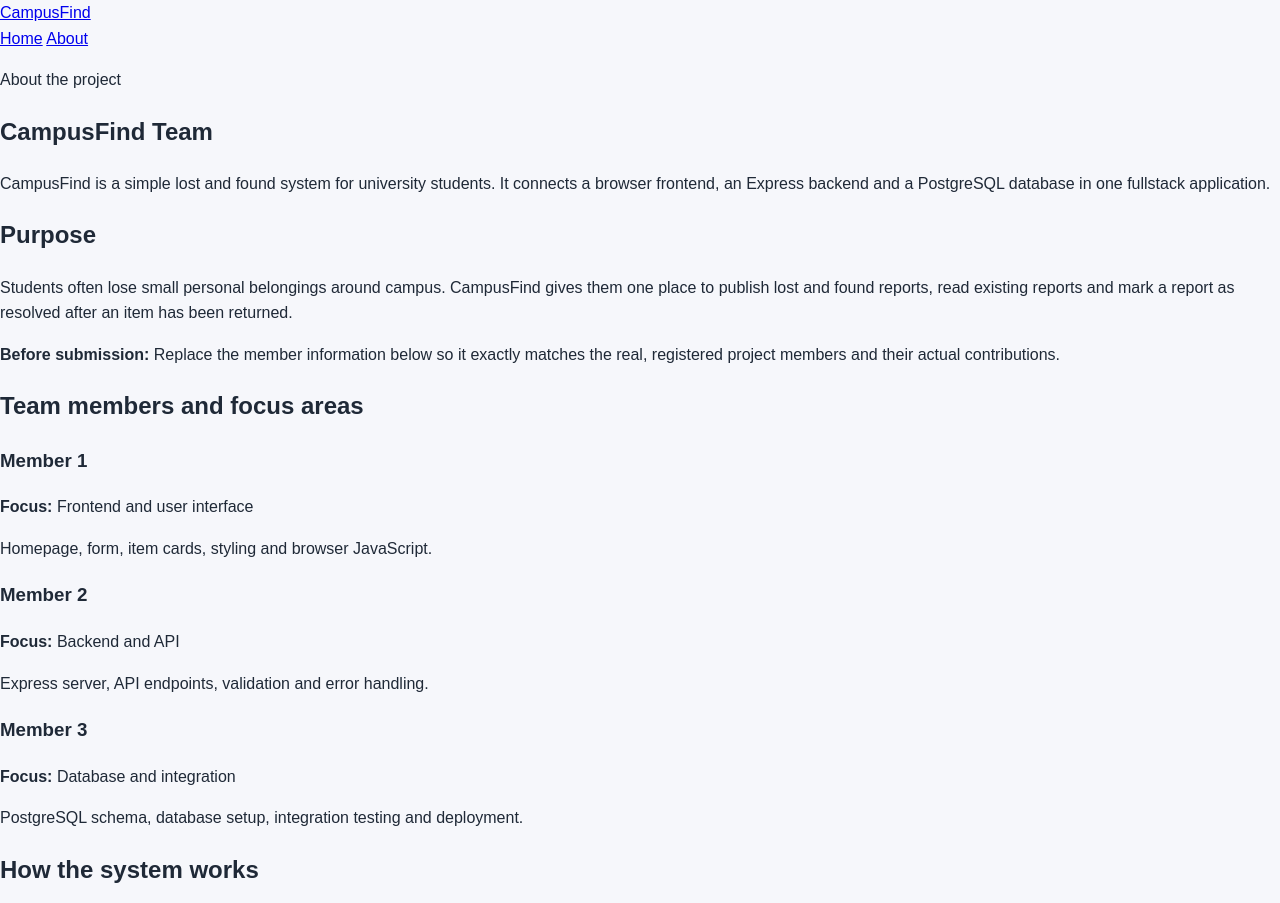
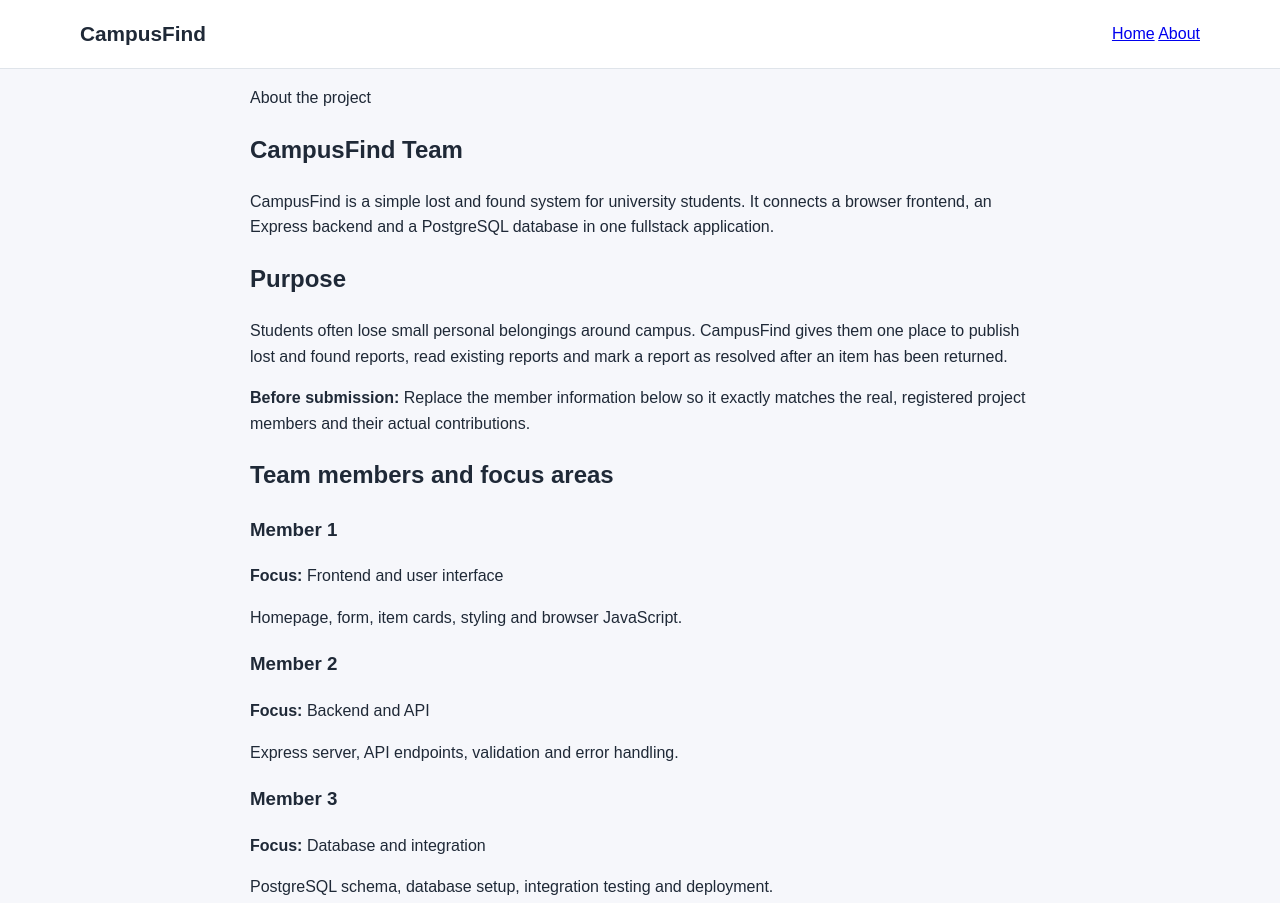
Before and after one commit to orpsisdope/campusfinding, a website: page public/about.html in a window 1280 px wide. Shown: the top 903 px of the page. Drawn offline with Linux system fonts and the light colour scheme.

Commit message:
add_container_and_header_layout_styles

```diff
--- a/public/style.css
+++ b/public/style.css
@@ -38,3 +38,41 @@ textarea {
 button {
   cursor: pointer;
 }
+
+.container {
+  width: min(1120px, calc(100% - 40px));
+  margin: 0 auto;
+}
+
+.narrow {
+  max-width: 780px;
+}
+
+.site-header {
+  background: var(--surface);
+  border-bottom: 1px solid var(--border);
+  position: sticky;
+  top: 0;
+  z-index: 5;
+}
+
+.nav-row,
+.footer-row,
+.board-heading,
+.item-top-row {
+  display: flex;
+  align-items: center;
+  justify-content: space-between;
+  gap: 20px;
+}
+
+.nav-row {
+  min-height: 68px;
+}
+
+.logo {
+  color: var(--text);
+  font-size: 1.3rem;
+  font-weight: 800;
+  text-decoration: none;
+}
```
